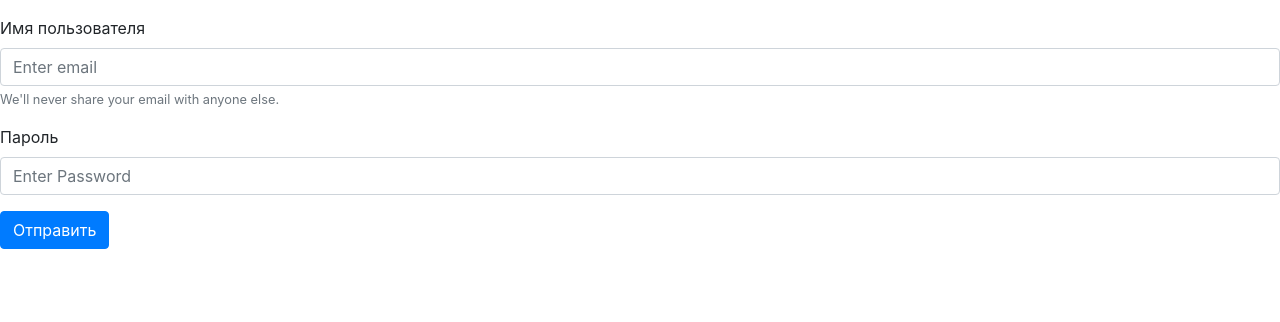
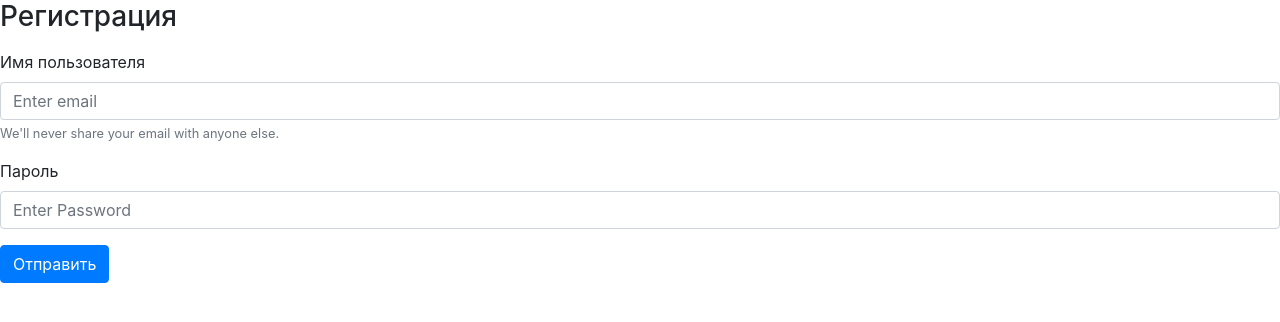
Before and after one commit to pgerasimov/books_search, a Flask app: page /registration in a window 1280 px wide. Shown: the top 322 px of the page. Run offline with Flask 2, Linux system fonts and the light colour scheme; some libraries are stand-ins or nearby versions.

Commit message:
add header

```diff
--- a/webapp/templates/registration.html
+++ b/webapp/templates/registration.html
@@ -1,6 +1,7 @@
 {% extends "base.html" %}
 
 {% block content %}
+<h3>Регистрация</h3>
 <form>
   <div class="form-group">
     {{ form.hidden_tag() }}
```
